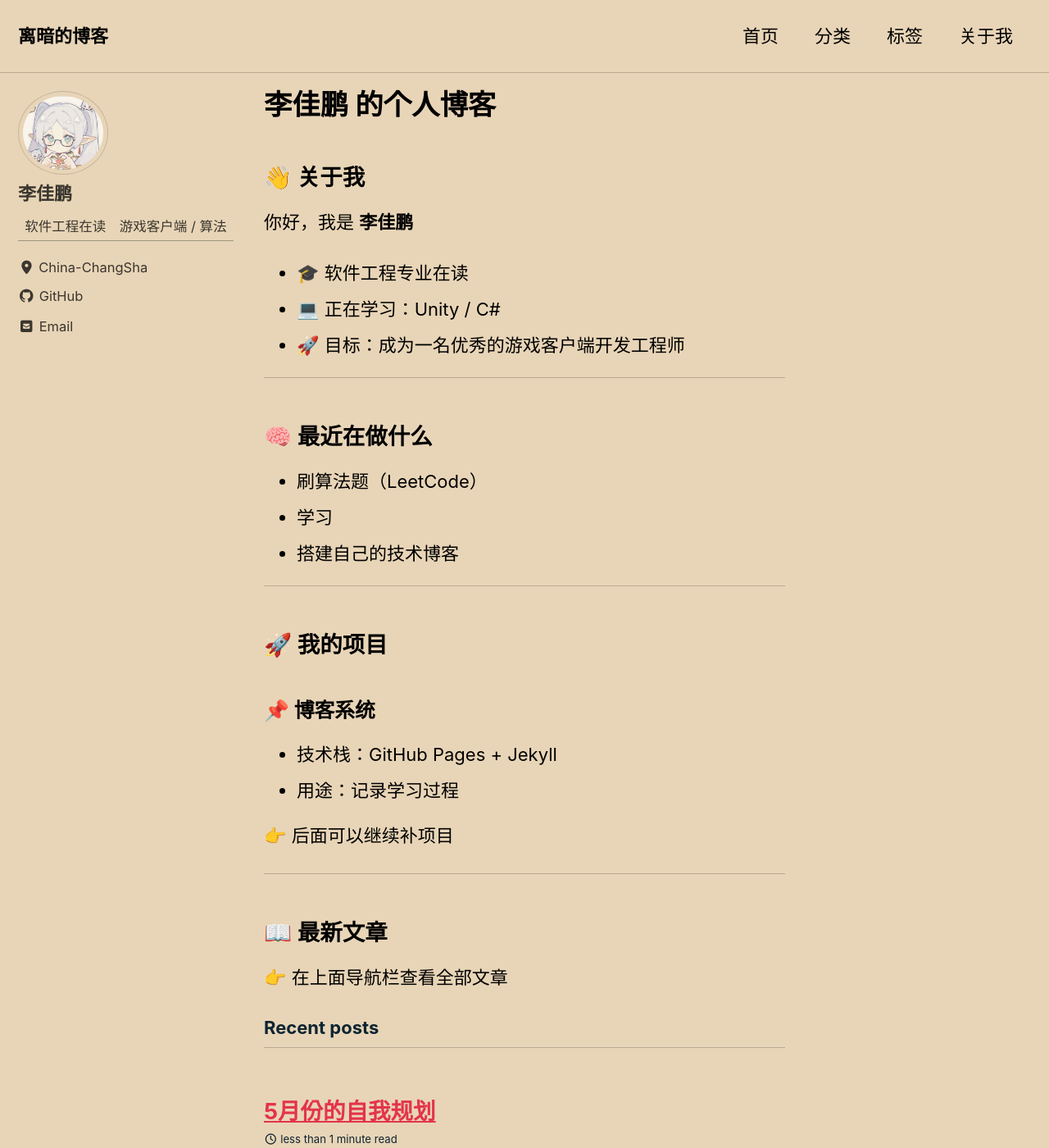
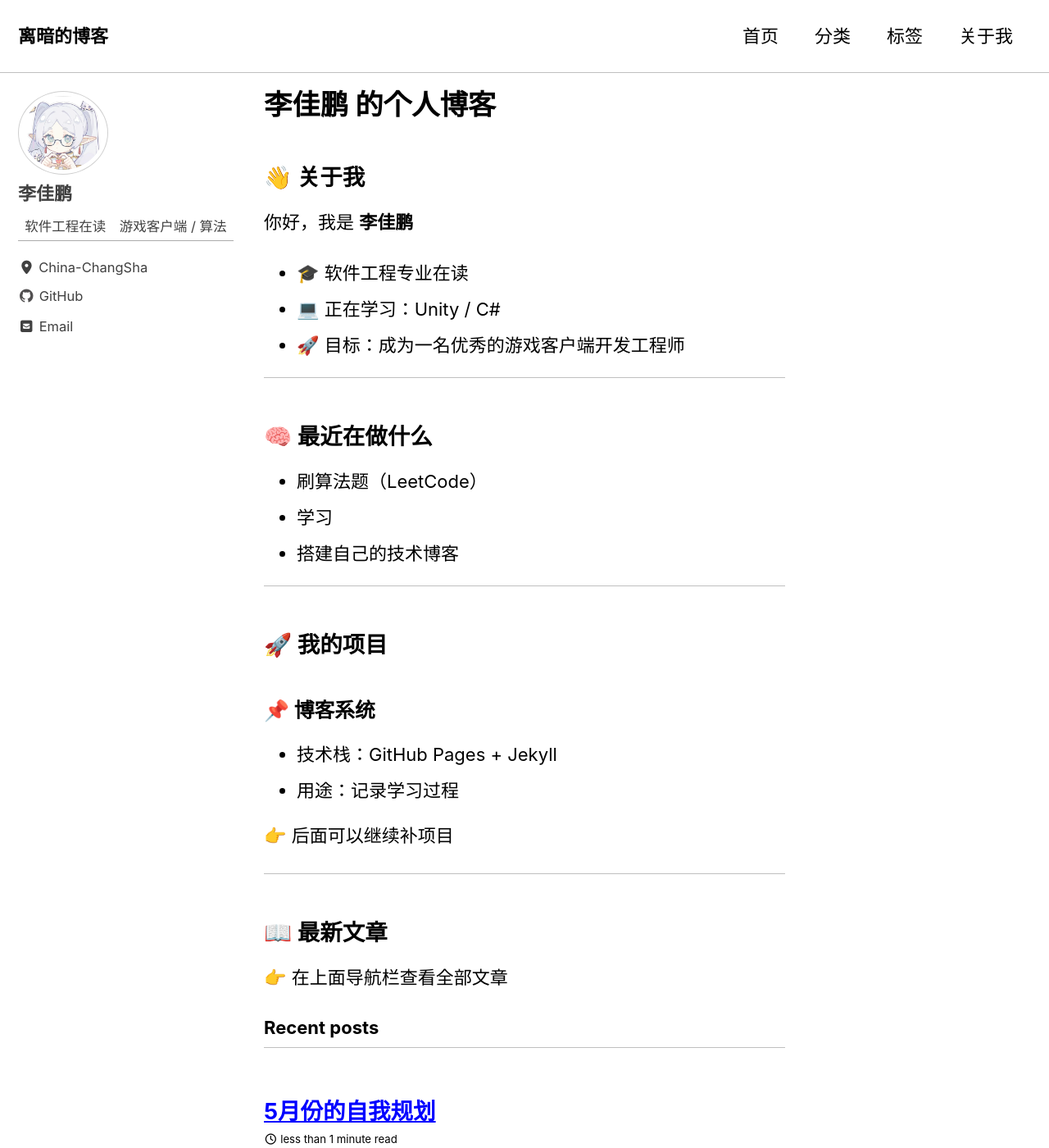
Before and after one commit to LJP3315/LJP3315.github.io, a Jekyll site: the page built from index.md, in a window 1280 px wide and 1400 px high. Shown: the whole window at 82% size. Built offline with Jekyll 4.4.1, drawn with Linux system fonts in a browser that asks for light colours; cached includes are drawn as plain includes.

Commit message:
change theme

```diff
--- a/_config.yml
+++ b/_config.yml
@@ -12,7 +12,7 @@
 
 # theme                  : "minimal-mistakes-jekyll"
 # remote_theme           : "mmistakes/minimal-mistakes"
-minimal_mistakes_skin    : "sunrise" # "air", "aqua", "contrast", "dark", "dirt", "neon", "mint", "plum", "sunrise", "catppuccin_latte", "catppuccin_mocha"
+minimal_mistakes_skin    : "contrast" # "air", "aqua", "contrast", "dark", "dirt", "neon", "mint", "plum", "sunrise", "catppuccin_latte", "catppuccin_mocha"
 
 # Site Settings
 locale                   : "en-US"
```
